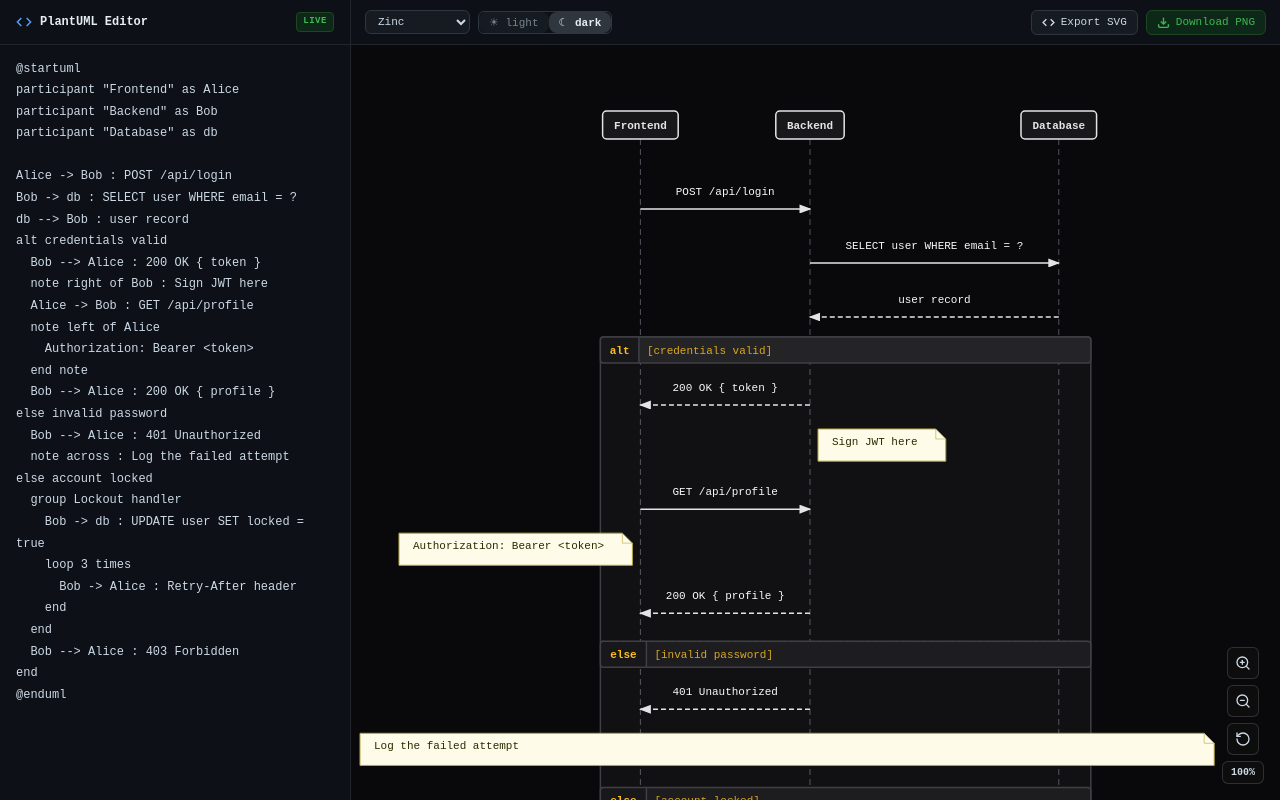
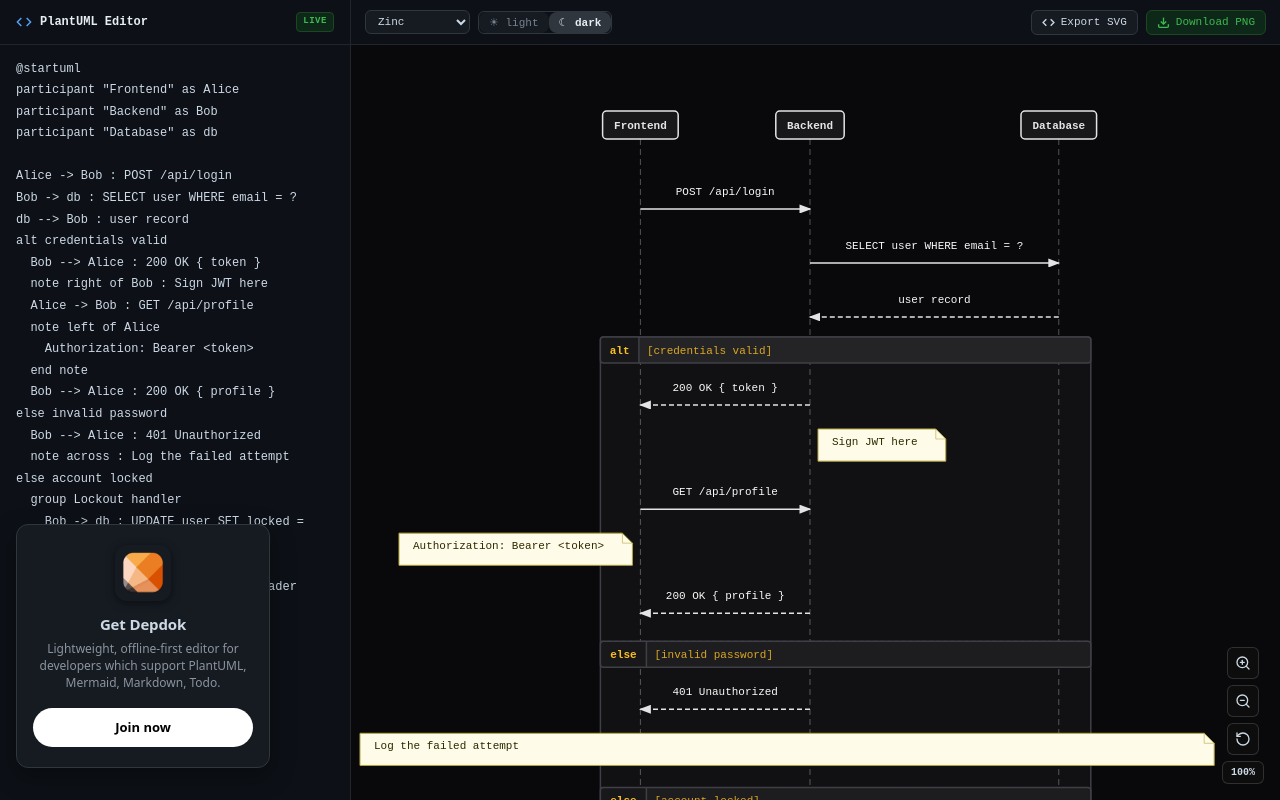
Before and after one commit to hudy9x/beautiful-plantuml, a React (Vite) app: page / in a window 1280 px wide. Built offline with nearby package versions, Linux system fonts and the light colour scheme.

Commit message:
feat: Add a Depdok advertisement banner component to the demo application.

```diff
--- /dev/null
+++ b/src/components/DepdokBanner/index.tsx
@@ -0,0 +1,117 @@
+import { useState } from "react";
+
+export function DepdokBanner() {
+  const [isVisible, setIsVisible] = useState(true);
+
+  if (!isVisible) return null;
+
+  return (
+    <div style={{
+      width: "220px",
+      margin: "0 auto 16px auto", // Centers it if the container is wider, leaves spacing below
+      backgroundColor: "#161b22", // Slightly lighter than #0d1117 so it stands out as a card
+      border: "1px solid #30363d",
+      borderRadius: "12px",
+      padding: "20px 16px",
+      display: "flex",
+      flexDirection: "column",
+      alignItems: "center",
+      position: "absolute",
+      bottom: "16px",
+      left: "16px",
+      fontFamily: "system-ui, -apple-system, sans-serif",
+      zIndex: 20,
+      boxShadow: "0 8px 24px rgba(0,0,0,0.4)",
+    }}>
+      {/* Close Button at top right */}
+      <button
+        onClick={() => setIsVisible(false)}
+        style={{
+          position: "absolute",
+          top: "8px",
+          right: "8px",
+          width: "24px",
+          height: "24px",
+          borderRadius: "4px",
+          backgroundColor: "transparent",
+          border: "none",
+          display: "flex",
+          alignItems: "center",
+          justifyContent: "center",
+          cursor: "pointer",
+          color: "#8b949e",
+          transition: "color 0.2s",
+        }}
+        onMouseEnter={(e) => e.currentTarget.style.color = "#cdd9e5"}
+        onMouseLeave={(e) => e.currentTarget.style.color = "#8b949e"}
+        title="Dismiss banner"
+      >
+        <svg width="14" height="14" viewBox="0 0 24 24" fill="none" stroke="currentColor" strokeWidth="2" strokeLinecap="round" strokeLinejoin="round">
+          <line x1="18" y1="6" x2="6" y2="18"></line>
+          <line x1="6" y1="6" x2="18" y2="18"></line>
+        </svg>
+      </button>
+
+      {/* App Icon */}
+      <img
+        src="/depdok-app-icon.png"
+        alt="Depdok Logo"
+        style={{
+          width: "56px",
+          height: "56px",
+          borderRadius: "12px",
+          objectFit: "cover",
+          boxShadow: "0 2px 8px rgba(0,0,0,0.5)",
+          marginBottom: "12px",
+        }}
+      />
+
+      {/* Content Body */}
+      <h3 style={{
+        margin: "0 0 6px 0",
+        fontSize: "15px",
+        fontWeight: 600,
+        color: "#cdd9e5",
+        letterSpacing: "-0.01em",
+        textAlign: "center",
+      }}>
+        Get Depdok
+      </h3>
+
+      <p style={{
+        margin: "0 0 16px 0",
+        fontSize: "12px",
+        color: "#8b949e",
+        lineHeight: "1.4",
+        textAlign: "center",
+      }}>
+        Lightweight, offline-first
+        editor for developers which support PlantUML, Mermaid, Markdown, Todo.
+      </p>
+
+      {/* Action Button */}
+      <a
+        href="https://depdok.com"
+        target="_blank"
+        rel="noopener noreferrer"
+        style={{
+          display: "block",
+          width: "100%",
+          padding: "10px 0",
+          backgroundColor: "#ffffff",
+          color: "#000000",
+          fontSize: "13px",
+          fontWeight: 600,
+          borderRadius: "20px", // Pill-shaped to match the Apple style from before
+          textDecoration: "none",
+          textAlign: "center",
+          transition: "opacity 0.2s",
+        }}
+        onMouseEnter={(e) => e.currentTarget.style.opacity = "0.85"}
+        onMouseLeave={(e) => e.currentTarget.style.opacity = "1"}
+      >
+        Join now
+      </a>
+    </div>
+  );
+}
--- a/src/demo/AppDemo.tsx
+++ b/src/demo/AppDemo.tsx
@@ -14,6 +14,8 @@ import {
   type DiagramAST,
 } from "../beautiful-plantuml";
 import { THEMES } from "../beautiful-plantuml/theme";
+import { DepdokBanner } from "../components/DepdokBanner";
+import "./demo.css";
 
 // ── Constants ─────────────────────────────────────────────────────────────────
 
@@ -497,8 +499,7 @@ export default function AppDemo() {
           }}>LIVE</span>
         </div>
 
-        {/* Textarea wrapper */}
-        <div style={{ flex: 1, position: "relative", overflow: "hidden", display: "flex", flexDirection: "column" }}>
+        {/* Textarea */}
         <textarea
           value={code}
           onChange={handleTextareaChange}
@@ -516,11 +517,14 @@ export default function AppDemo() {
             padding: "14px 16px",
             overflowY: "auto",
             boxSizing: "border-box",
-              paddingBottom: errors.length > 0 ? 210 : 14,
+            // Add substantial bottom padding so code can scroll up past the floating banner + error panel
+            paddingBottom: errors.length > 0 ? 400 : 260,
           }}
         />
         <ErrorPanel errors={errors} />
-        </div>
+
+        {/* Advertisement Banner */}
+        <DepdokBanner />
       </div>
 
       {/* ── Right Panel: Toolbar + Diagram ─────────────────────────────── */}
```
Also changed, not shown: public/depdok-app-icon.png (added), src/demo/demo.css (added). Lines whose indentation alone changed are shown as unchanged.
